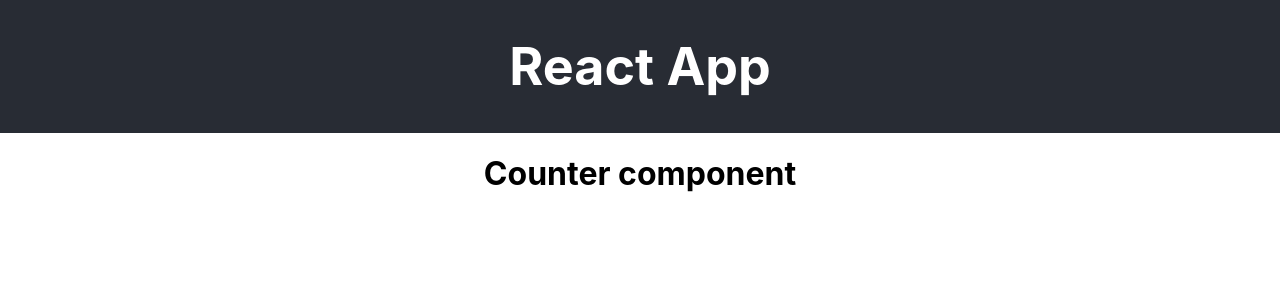
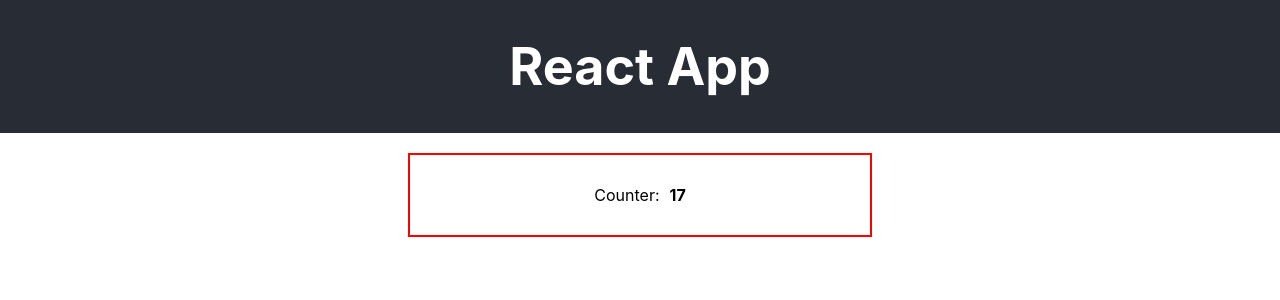
Before and after one commit to Bajamuta/REACT, a React (Create React App) app: page / in a window 1280 px wide. Shown: the top 300 px of the page. Built offline with nearby package versions, Linux system fonts and the light colour scheme.

Commit message:
counter component - as function

```diff
--- a/src/Counter.css
+++ b/src/Counter.css
@@ -0,0 +1,11 @@
+.counter {
+    width: 400px;
+    margin: 20px auto;
+    padding: 30px;
+    border: 2px solid red;
+}
+
+.value {
+    font-weight: bold;
+    margin-left: 10px;
+}
--- a/src/Counter.js
+++ b/src/Counter.js
@@ -2,7 +2,13 @@ import React from "react";
 import './Counter.css';
 
 function Counter(props) {
-    return <h1>Counter component</h1>;
+    let randomNumber = Math.floor(Math.random() * 108);
+    return (<div className="counter">
+        Counter:
+        <span className="value">
+            {randomNumber}
+        </span>
+    </div>);
 }
 
 export default Counter;
```
